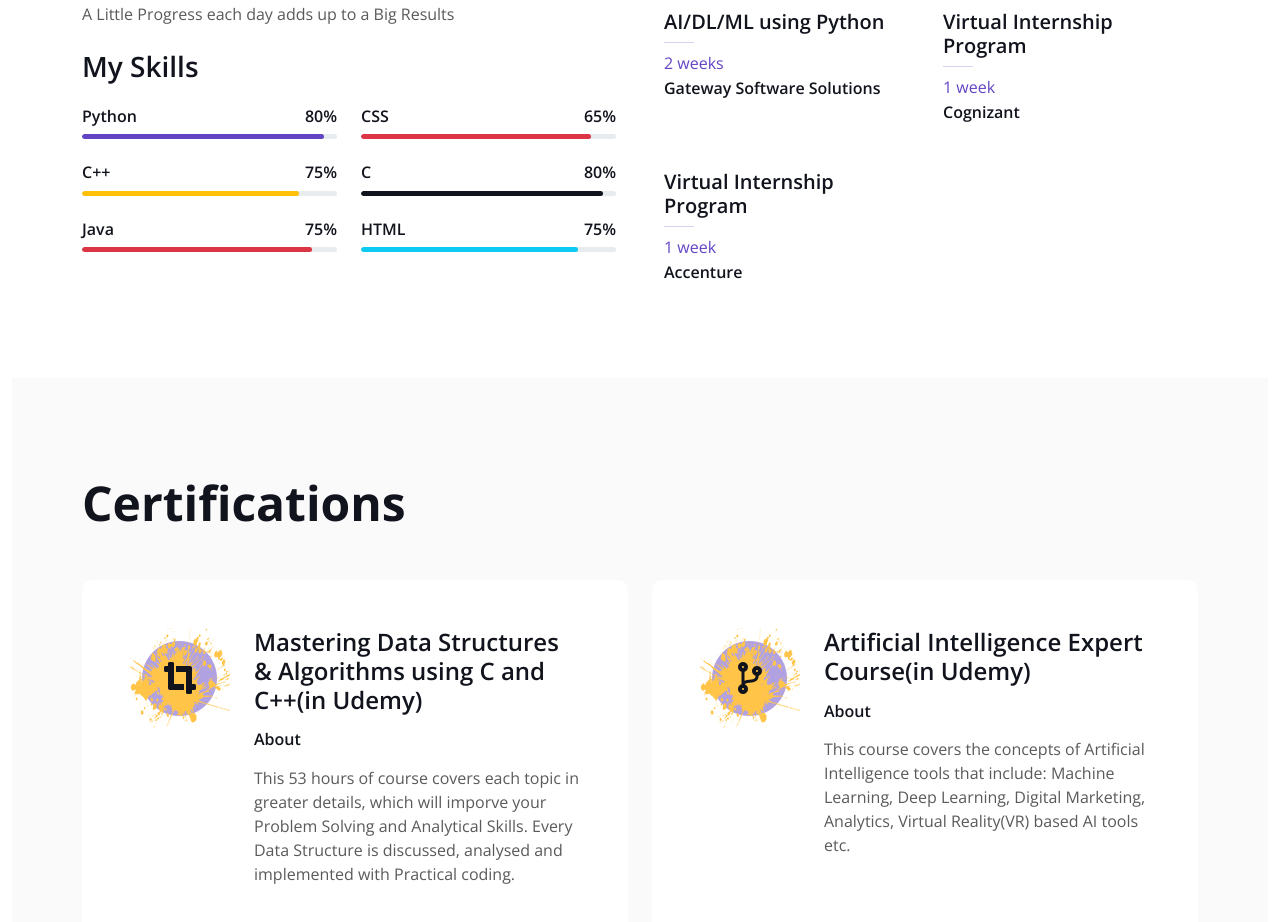
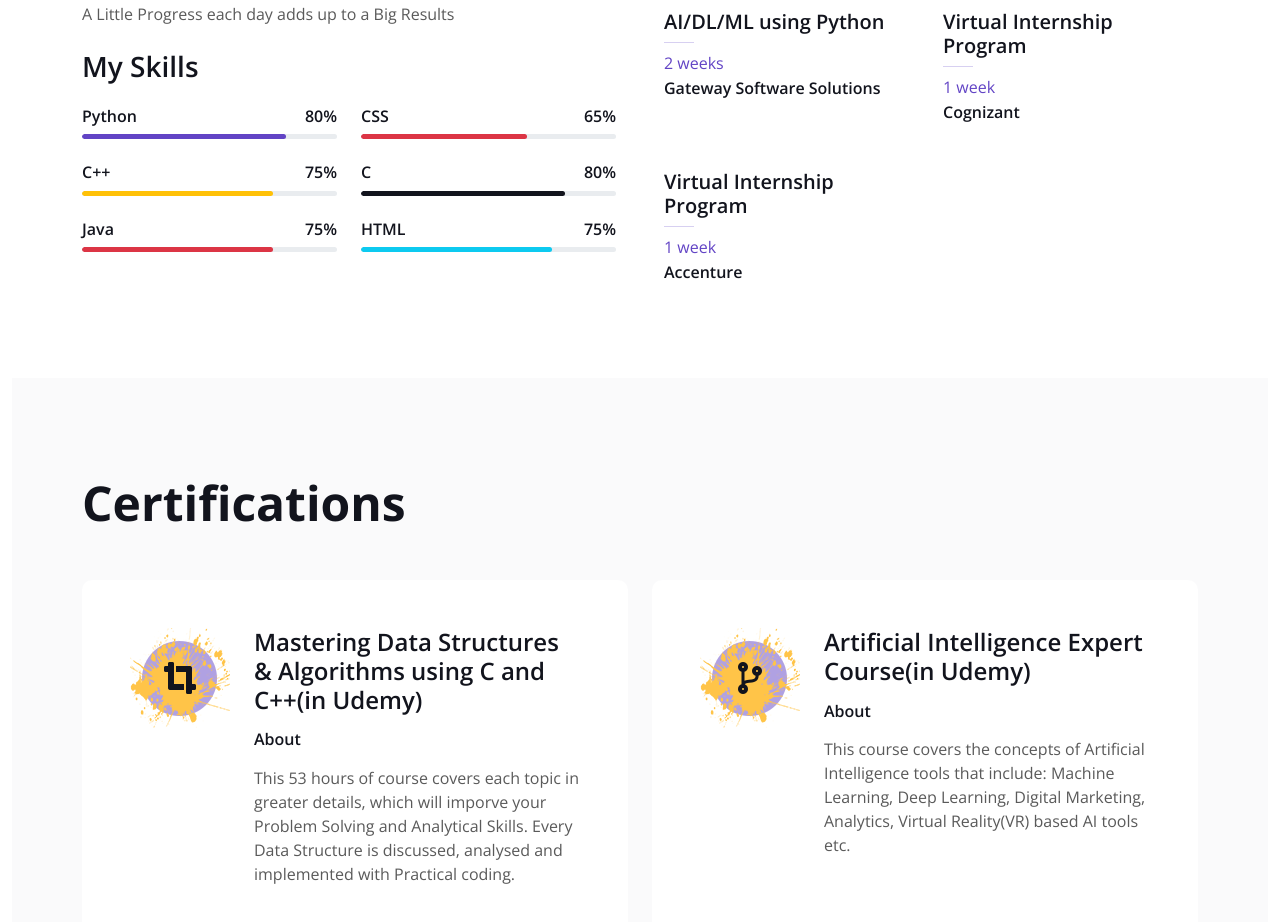
Before and after one commit to rithik-bhojan/PORTFOLIO, a plain HTML site: page index.html in a window 1280 px wide. Shown: the part 1120-2042 px from the top of the page. Drawn offline with nearby package versions, Linux system fonts and the light colour scheme.

Commit message:
Update index.html

```diff
--- a/index.html
+++ b/index.html
@@ -179,7 +179,7 @@
                                     <h6 class="font-weight-bold">80%</h6>
                                 </div>
                                 <div class="progress">
-                                    <div class="progress-bar bg-primary" role="progressbar" aria-valuenow="95" aria-valuemin="0" aria-valuemax="100"></div>
+                                    <div class="progress-bar bg-primary" role="progressbar" aria-valuenow="80" aria-valuemin="0" aria-valuemax="100"></div>
                                 </div>
                             </div>
                             <div class="skill mb-4">
@@ -188,7 +188,7 @@
                                     <h6 class="font-weight-bold">75%</h6>
                                 </div>
                                 <div class="progress">
-                                    <div class="progress-bar bg-warning" role="progressbar" aria-valuenow="85" aria-valuemin="0" aria-valuemax="100"></div>
+                                    <div class="progress-bar bg-warning" role="progressbar" aria-valuenow="75" aria-valuemin="0" aria-valuemax="100"></div>
                                 </div>
                             </div>
                             <div class="skill mb-4">
@@ -197,7 +197,7 @@
                                     <h6 class="font-weight-bold">75%</h6>
                                 </div>
                                 <div class="progress">
-                                    <div class="progress-bar bg-danger" role="progressbar" aria-valuenow="90" aria-valuemin="0" aria-valuemax="100"></div>
+                                    <div class="progress-bar bg-danger" role="progressbar" aria-valuenow="75" aria-valuemin="0" aria-valuemax="100"></div>
                                 </div>
                             </div>
                         </div>
@@ -208,7 +208,7 @@
                                     <h6 class="font-weight-bold">65%</h6>
                                 </div>
                                 <div class="progress">
-                                    <div class="progress-bar bg-danger" role="progressbar" aria-valuenow="90" aria-valuemin="0" aria-valuemax="100"></div>
+                                    <div class="progress-bar bg-danger" role="progressbar" aria-valuenow="65" aria-valuemin="0" aria-valuemax="100"></div>
                                 </div>
                             </div>
                             <div class="skill mb-4">
@@ -217,7 +217,7 @@
                                     <h6 class="font-weight-bold">80%</h6>
                                 </div>
                                 <div class="progress">
-                                    <div class="progress-bar bg-dark" role="progressbar" aria-valuenow="95" aria-valuemin="0" aria-valuemax="100"></div>
+                                    <div class="progress-bar bg-dark" role="progressbar" aria-valuenow="80" aria-valuemin="0" aria-valuemax="100"></div>
                                 </div>
                             </div>
                             <div class="skill mb-4">
@@ -226,7 +226,7 @@
                                     <h6 class="font-weight-bold">75%</h6>
                                 </div>
                                 <div class="progress">
-                                    <div class="progress-bar bg-info" role="progressbar" aria-valuenow="85" aria-valuemin="0" aria-valuemax="100"></div>
+                                    <div class="progress-bar bg-info" role="progressbar" aria-valuenow="75" aria-valuemin="0" aria-valuemax="100"></div>
                                 </div>
                             </div>
                         </div>
```
